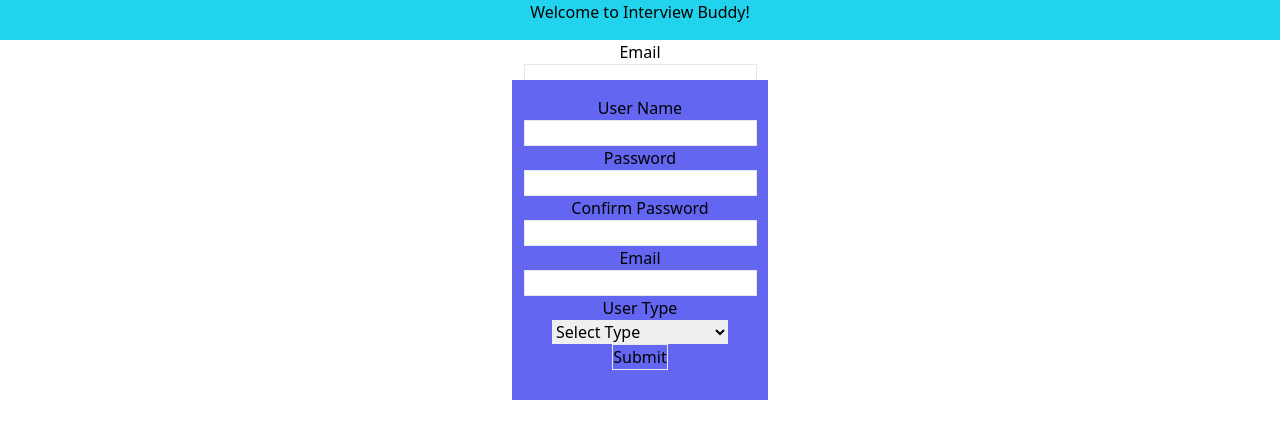
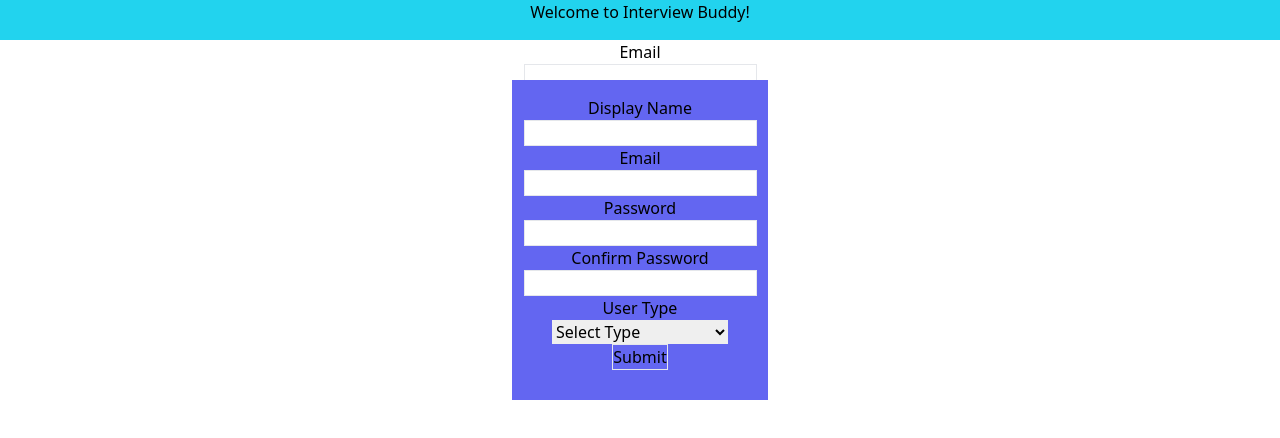
Before and after one commit to Interview-Buddy/interview-buddy-fe, a Next.js app: page / in a window 1280 px wide. Both pictures are taken after a click on the button "Sign Up". Shown: the top 438 px of the page. Built offline with nearby package versions, Linux system fonts and the light colour scheme.

Commit message:
Update lables and ids, change email input location

```diff
--- a/components/signup.tsx
+++ b/components/signup.tsx
@@ -3,7 +3,7 @@
 import { useState } from "react"
 
 const SignUp = () => {
-  const [userName, setUserName] = useState('');
+  const [displayName, setDisplayName] = useState('');
   const [password, setPassword] = useState('');
   const [confirmPassword, setConfirmPassword] = useState('');
   const [selection, setSelection] = useState('');
@@ -14,13 +14,23 @@ const SignUp = () => {
       <form
         className="flex flex-col items-center box-border h-80 w-64 p-4 bg-indigo-500">
       <div className="flex flex-col items-center">
-          <label htmlFor="userName">User Name</label>
+          <label htmlFor="displayName">Display Name</label>
           <input
-            id="userName"
+            id="displayName"
             className="border border-black-300"
             type="text"
-            value={userName}
-            onChange={e => setUserName(e.target.value)}
+            value={displayName}
+            onChange={e => setDisplayName(e.target.value)}
+          />
+        </div>
+        <div className="flex flex-col items-center">
+          <label htmlFor="email">Email</label>
+          <input
+            id="email"
+            className="border border-black-300"
+            type="email"
+            value={email}
+            onChange={e => setEmail(e.target.value)}
           />
         </div>
         <div className="flex flex-col items-center">
@@ -36,21 +46,11 @@ const SignUp = () => {
         <div className="flex flex-col items-center">
           <label htmlFor="confirmPassword">Confirm Password</label>
           <input
-            id="confirm-password"
+            id="confirmPassword"
             className="border border-black-300"
             type="password"
             value={confirmPassword}
             onChange={e => setConfirmPassword(e.target.value)}
-          />
-        </div>
-        <div className="flex flex-col items-center">
-          <label htmlFor="email">Email</label>
-          <input
-            id="email"
-            className="border border-black-300"
-            type="password"
-            value={email}
-            onChange={e => setEmail(e.target.value)}
           />
         </div>
         <div className="flex flex-col items-center">
```
